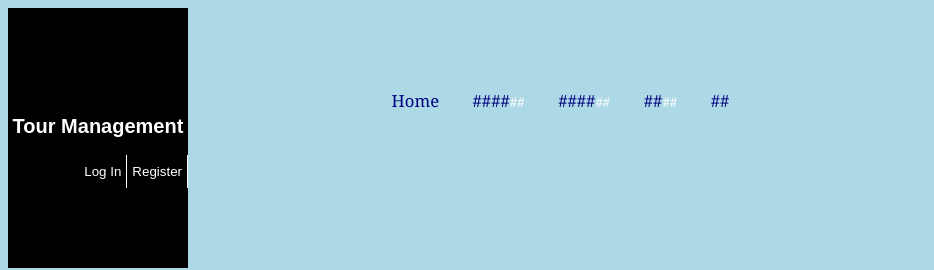
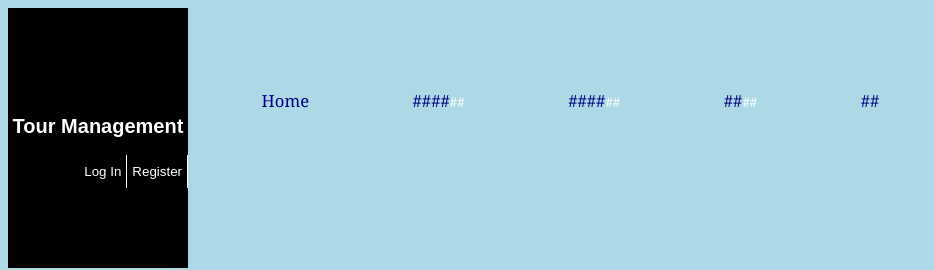
Before and after one commit to ShamsSaif/Tour-Management-System, a PHP site: page /Responsive/index.html in a window 1280 px wide. Shown: the top 270 px of the page, without its empty margins (0-934 px from the left). Run offline with PHP 8.4, Linux system fonts and the light colour scheme.

Commit message:
Update OurStyle.css

```diff
--- a/Responsive/OurStyle.css
+++ b/Responsive/OurStyle.css
@@ -74,7 +74,7 @@ ul.menuitem2 li a:hover {
 
 #nav ul li {
 	display: inline;
-	padding: 0 15px 0 15px;
+	padding: 0 65px 0 35px;
 }
 
 #nav ul li.first {
```
